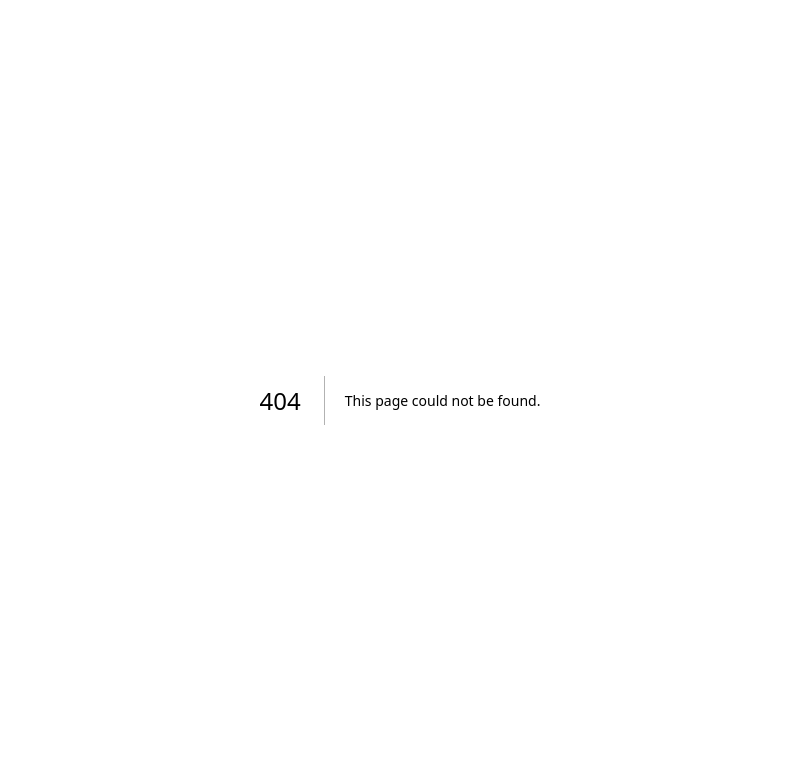
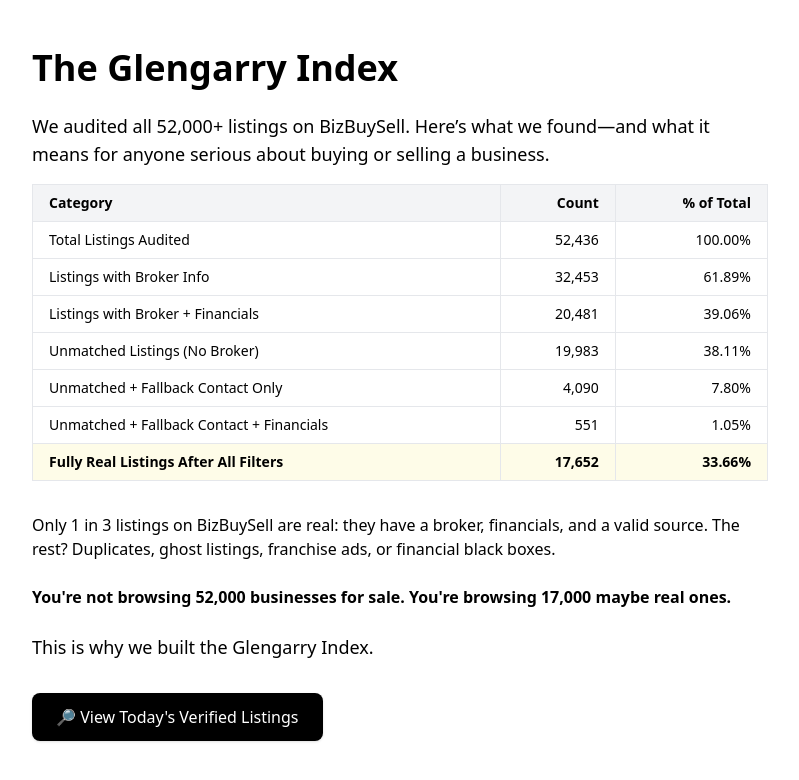
Before and after one commit to jeffsosville/glengarry100, a Next.js app: page /glengarry-index in a window 1280 px wide. Before the commit this address had no page. Shown: the top 780 px of the page, without its empty margins (240-1039 px from the left). Built offline with nearby package versions, Linux system fonts and the light colour scheme.

Commit message:
Create glengarry-index.tsx

```diff
--- /dev/null
+++ b/pages/glengarry-index.tsx
@@ -0,0 +1,49 @@
+import Link from 'next/link';
+
+export default function GlengarryIndexPage() {
+  return (
+    <div className="max-w-3xl mx-auto px-4 py-12">
+      <h1 className="text-4xl font-bold mb-6">The Glengarry Index</h1>
+      <p className="mb-4 text-lg">
+        We audited all 52,000+ listings on BizBuySell. Here’s what we found—and what it means for anyone serious about buying or selling a business.
+      </p>
+
+      <div className="overflow-x-auto mb-8">
+        <table className="table-auto w-full border-collapse border border-gray-300 text-sm">
+          <thead>
+            <tr className="bg-gray-100">
+              <th className="border px-4 py-2 text-left">Category</th>
+              <th className="border px-4 py-2 text-right">Count</th>
+              <th className="border px-4 py-2 text-right">% of Total</th>
+            </tr>
+          </thead>
+          <tbody>
+            <tr><td className="border px-4 py-2">Total Listings Audited</td><td className="border px-4 py-2 text-right">52,436</td><td className="border px-4 py-2 text-right">100.00%</td></tr>
+            <tr><td className="border px-4 py-2">Listings with Broker Info</td><td className="border px-4 py-2 text-right">32,453</td><td className="border px-4 py-2 text-right">61.89%</td></tr>
+            <tr><td className="border px-4 py-2">Listings with Broker + Financials</td><td className="border px-4 py-2 text-right">20,481</td><td className="border px-4 py-2 text-right">39.06%</td></tr>
+            <tr><td className="border px-4 py-2">Unmatched Listings (No Broker)</td><td className="border px-4 py-2 text-right">19,983</td><td className="border px-4 py-2 text-right">38.11%</td></tr>
+            <tr><td className="border px-4 py-2">Unmatched + Fallback Contact Only</td><td className="border px-4 py-2 text-right">4,090</td><td className="border px-4 py-2 text-right">7.80%</td></tr>
+            <tr><td className="border px-4 py-2">Unmatched + Fallback Contact + Financials</td><td className="border px-4 py-2 text-right">551</td><td className="border px-4 py-2 text-right">1.05%</td></tr>
+            <tr className="font-bold bg-yellow-50"><td className="border px-4 py-2">Fully Real Listings After All Filters</td><td className="border px-4 py-2 text-right">17,652</td><td className="border px-4 py-2 text-right">33.66%</td></tr>
+          </tbody>
+        </table>
+      </div>
+
+      <p className="mb-6">
+        Only 1 in 3 listings on BizBuySell are real: they have a broker, financials, and a valid source. The rest? Duplicates, ghost listings, franchise ads, or financial black boxes.
+      </p>
+
+      <p className="mb-6 font-semibold">
+        You're not browsing 52,000 businesses for sale. You're browsing 17,000 maybe real ones.
+      </p>
+
+      <p className="mb-8 text-lg font-medium">This is why we built the Glengarry Index.</p>
+
+      <Link href="/daily">
+        <a className="inline-block bg-black text-white px-6 py-3 rounded-lg shadow hover:bg-gray-800 transition">
+          🔎 View Today's Verified Listings
+        </a>
+      </Link>
+    </div>
+  );
+}
```
